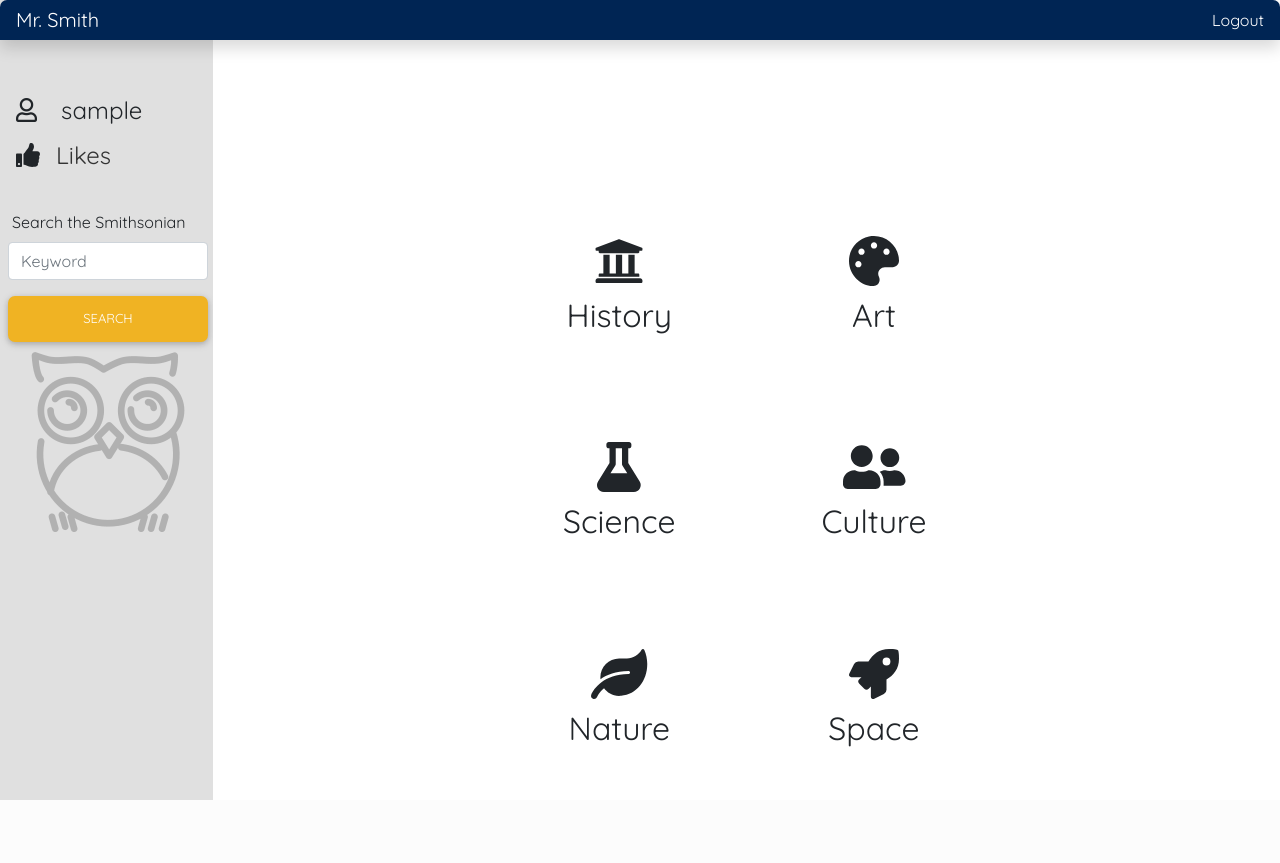
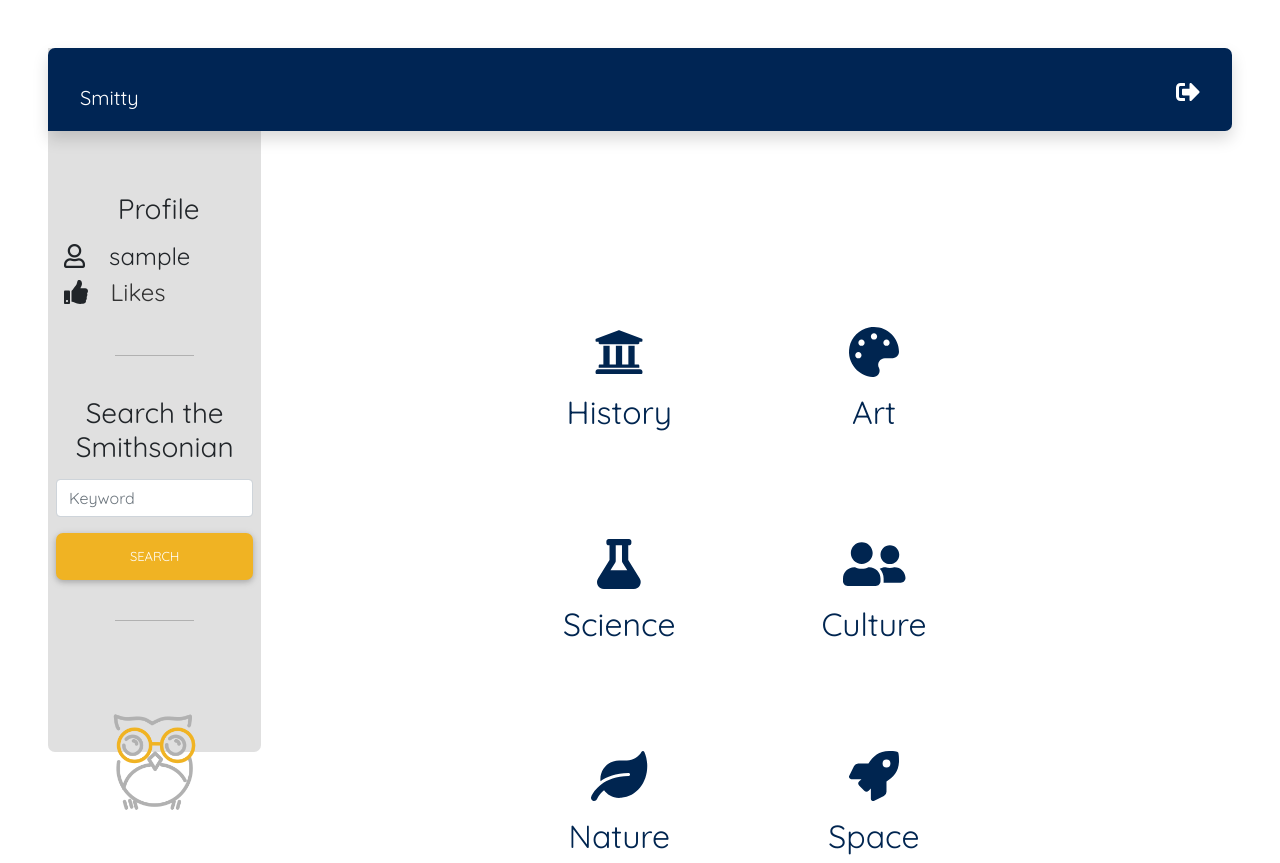
Before and after one commit to kwolosonovich/smitty, a Flask app: a page that uses templates/user_base.html in a window 1280 px wide. Before the commit the page ends 800 px from the top, so only its background shows below. Run offline with Flask 2, Linux system fonts and the light colour scheme; the visitor is signed in with stand-in values (Sample User, id 1); data comes from the database, SQL or seed files in the repository; some libraries are stand-ins or nearby versions; some web fonts are replaced.

Commit message:
added styles to user pages

```diff
--- a/static/styles.css
+++ b/static/styles.css
@@ -6,7 +6,6 @@ body {
 h1, h5 {
     font-family: 'Oleo Script', cursive;
 }
-
 
 .logo {
     position: absolute;
@@ -23,12 +22,6 @@ h1, h5 {
     z-index: 2;
     color: white;
     font-size: 180px;
-
-}
-
-.navbar {
-    border-top-right-radius: 7px;
-    border-top-left-radius: 7px;
 }
 
 .feather {
@@ -83,7 +76,6 @@ h1, h5 {
     border-bottom-right-radius: 7px;
     padding-top: 40px;
     padding-bottom: 40px;
-    /* min-width: 20%; */
     background-color: white;
     align-content: center;
     font-size: 20px;
@@ -91,8 +83,6 @@ h1, h5 {
 
 #form-section {
     background-color: #74D1EA;
-    /* margin: 0;
-    padding: 0; */
     padding-right: 40px;
     padding-left: 40px;
 }
@@ -165,33 +155,17 @@ h1, h5 {
     border-radius: 7px;
 }
 
-.bg {
-    /* The image used */
-    background-image: url("https://mdbootstrap.com/img/Photos/Horizontal/Nature/full page/img(20).jpg");
-    /* Full height */
-    height: 100%;
-    /* Center and scale the image nicely */
-    background-position: center;
-    background-repeat: no-repeat;
-    background-size: cover;
+/* Navbar & Sidebar */
+
+#navbar-welcome {
+    border-top-right-radius: 7px;
+    border-top-left-radius: 7px;
 }
 
-/* .card-img-top {
-    width: 100%;
-    height: 15vw;
-    object-fit: fill;
-} */
-
-/* Navbar & Sidebar */
-
-#profile-picture {
-    max-width: 100px;
-    height: auto;
-}
-
-#profile-images {
-    max-width: 300;
-    height: auto
+#navbar-user-home {
+    border-top-right-radius: 7px;
+    border-top-left-radius: 7px;
+    border-bottom-right-radius: 7px;
 }
 
 .sidebar {
@@ -201,7 +175,6 @@ h1, h5 {
     left: 0;
     z-index: 100;
     padding: 0;
-    /* box-shadow: inset -1px 0 0 rgba(0, 0, 0, .1); */
 }
 
 .sidebar-sticky {
@@ -237,6 +210,25 @@ h1, h5 {
     border-radius: 0;
 }
 
+.sidebar {
+    border-bottom-right-radius: 7px;
+    border-bottom-left-radius: 7px;
+}
+
+.navIcon {
+    vertical-align: bottom;
+}
+
+.nav-hr {
+    width: 40%;
+    border-top: 1px solid #b1b1b1;
+}
+
+#profile-div {
+    border: 3px solid #b1b1b1;
+    border-style: outset;
+}
+
 /* search results */
 
 .gallery {
@@ -261,12 +253,12 @@ h1, h5 {
 
 @media (max-width: 450px) {
     .gallery {
-        -webkit-column-count: 1;
-        -moz-column-count: 1;
-        column-count: 1;
-        -webkit-column-width: 100%;
-        -moz-column-width: 100%;
-        column-width: 100%;
+        -webkit-column-count: 2;
+        -moz-column-count: 2;
+        column-count: 2;
+        -webkit-column-width: 50%;
+        -moz-column-width: 50%;
+        column-width: 50%;
     }
 }
 
@@ -278,9 +270,9 @@ h1, h5 {
 }
 
 .icon {
-    font-size: 20px;
+    font-size: 30px;
     cursor: pointer;
-    user-select: none;
+    color: #002550;
 }
 
 .icon-category {
@@ -314,7 +306,6 @@ h1, h5 {
     font-size: 20px;
     padding-top: 70px;
     text-align: center;
-
 }
 
 .container-overlay:hover .overlay {
--- a/templates/carousel.html
+++ b/templates/carousel.html
@@ -10,7 +10,7 @@
 <div class="container carousel-block mx-auto">
 
     <div class="row mx-auto">
-        <div class="col-8">
+        <div class="col-12 col-md-6">
 
             <div class="carousel-main">
                 <div id="images" class="carousel mx-auto container-fluid slide carousel-multi-item"
@@ -61,7 +61,7 @@
                     </div>
                 </div>
             </div>
-        <div class="col-4 cnter-style mt-5 p-0">
+        <div class="col-12 col-md-6 center-style mt-5 p-0">
             <!-- <div class="container pl-0" id="form-side"> -->
                 <h1 class="text-blue w-100 text-center">Access over 175 years of: <br> History <br> Art <br> Science <br> Nature <br> culture <br> and more!</h1>
             <!-- </div> -->
--- a/templates/navbar.html
+++ b/templates/navbar.html
@@ -1,6 +1,6 @@
 {% block navbar %}
 
-    <nav class="navbar navbar-expand-lg navbar-dark blue-bg ml-5 mr-5 mt-5">
+    <nav class="navbar navbar-expand-lg navbar-dark blue-bg ml-5 mr-5 mt-5" id="navbar-welcome">
         <button class="navbar-toggler" type="button" data-toggle="collapse" data-target="#navbarNav" aria-controls="navbarNav" aria-expanded="true" aria-label="Toggle navigation">
             <span class="navbar-toggler-icon"></span>
         </button>
--- a/templates/user/profile.html
+++ b/templates/user/profile.html
@@ -19,27 +19,27 @@
 
         <div class="container w-50 container-style text-center">
               <div class="row row-cols-2" style="height: 300px">
-                <div class="col">
+                <div class="col icon">
                     <i class="fas fa-university icon-category" style="font-size: 50px;"></i>
                     <h2>History</h2>
                 </div>
-                <div class="col">
+                <div class="col icon">
                     <i class="fas fa-palette icon-category" style="font-size: 50px;"></i>
                     <h2>Art</h2>
                 </div>
-                <div class="col">
+                <div class="col icon">
                     <i class="fas fa-flask icon-category" style="font-size: 50px;"></i>
                     <h2>Science</h2>
                 </div>
-                <div class="col">
+                <div class="col icon">
                     <i class="fas fa-user-friends icon-category" style="font-size: 50px;"></i>
                     <h2>Culture</h2>
                 </div>
-                <div class="col">
+                <div class="col icon">
                     <i class="fas fa-leaf icon-category" style="font-size: 50px;"></i>
                     <h2>Nature</h2>
                 </div>
-                <div class="col">
+                <div class="col icon">
                      <i class="fas fa-rocket icon-category" style="font-size: 50px;"></i>
                     <h2>Space</h2>
                 </div>
--- a/templates/user_base.html
+++ b/templates/user_base.html
@@ -21,15 +21,15 @@
 
 <body>
 
-<nav class="navbar navbar-dark sticky-top blue-bg flex-md-nowrap p-0 shadow">
-    <span class="navbar-brand col-md-3 col-lg-2 mr-0 px-3">Mr. Smith</span>
+<nav class="navbar navbar-dark sticky-top blue-bg flex-md-nowrap pt-4 ml-5 mr-5 mt-5 shadow" id="navbar-user-home">
+    <span class="navbar-brand col-md-3 col-lg-2 mr-0 px-3">Smitty</span>
     <button class="navbar-toggler position-initial d-md-none collapsed" type="button" data-toggle="collapse"
         data-target="#sidebarMenu" aria-controls="sidebarMenu" aria-expanded="false" aria-label="Toggle navigation">
         <span class="navbar-toggler-icon text-lt"></span>
     </button>
     <ul class="navbar-nav px-3">
         <li class="nav-item text-nowrap">
-            <a class="nav-link" href="/logout">Logout</a>
+            <a class="nav-link" href="/logout"><i class="fas fa-sign-out-alt h4" title="Logout"></i></a>
         </li>
     </ul>
 </nav>
@@ -37,31 +37,38 @@
 <div class="container-fluid">
 
     <div class="row">
-        <nav id="sidebarMenu" class="col-md-3 col-lg-2 d-md-block bg-light sidebar collapse">
-            <div class="sidebar-sticky pt-5 mt-5 align-items-start">
-                <ul class="nav flex-column pl-2 pr-2 h-100">
+        <nav id="sidebarMenu" class="col-md-3 col-lg-2 d-md-block bg-light sidebar collapse ml-5 mt-5 pt-5 mb-5">
+            <div class="sidebar-sticky align-items-start mb-5 pt-5 mt-5 ">
+                <ul class="nav flex-column pl-2 pr-2 mb-5">
 
                     <li class="nav-item pl-2">
-                        <h4><i class="far fa-user pr-4"></i>{{user.username}}</h5>
+                        <h3 class="text-center mb-3">Profile</h3>
                     </li>
-                    <li class="nav-item pl-2 pt-2">
-                            <h4 value="{{user.id}}"><i class="fas fa-thumbs-up inline"></i><a class="nav-link inline" id="likes" value="{{user.id}}" href="/api/{{user.id}}/likes">Likes</a></h4>
+                    <li class="nav-item pl-2">
+                        <h4><i class="far fa-user pr-4"></i>{{user.username}}</h4>
                     </li>
+                    <li class="nav-item pl-2 h4">
+                        <i class="fas fa-thumbs-up inline h4 mb-0"></i>
+                        <a class="nav-link inline h4" id="likes" value="{{user.id}}" href="/api/{{user.id}}/likes">Likes</a>
 
+                    </li>
+                    <br>
+                    <hr class="nav-hr">
                     <br>
                     <li class="nav-item">
                         <form action="/user/{{user.username}}/search" method="POST">
-                            <label for="search" class="pl-1 mt-2">Search the Smithsonian</label>
+                            <label for="search" class="text-center"><h3>Search the Smithsonian</h3></label>
                             <input class="form-control form-control-dark w-100 mb-3" id="search" name= "keyword" type="text" placeholder="Keyword" aria-label="Search">
                             <button class="btn submit-btn pri-btn m-0 w-100" id="search-req" type="submit">Search</button>
                         </form>
                     </li>
-
-                    <li class=mb-2>
-                        <img src="/static/images/2.png" alt="logo">
-                    </li>
-
+                    <br>
+                    <hr class="nav-hr">
+                    <br>
                 </ul>
+                <div id="navIcon">
+                    <img src="/static/images/1.png" alt="logo" class="mx-auto d-block w-50">
+                </div>
             </div>
         </nav>
 
```
Also changed, not shown: templates/form.html (+3 -4 lines).
